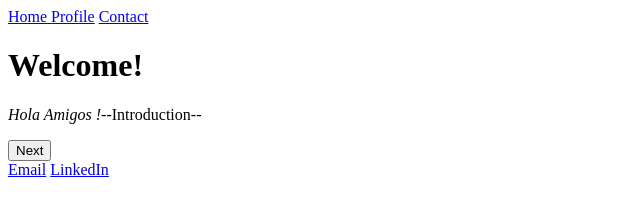
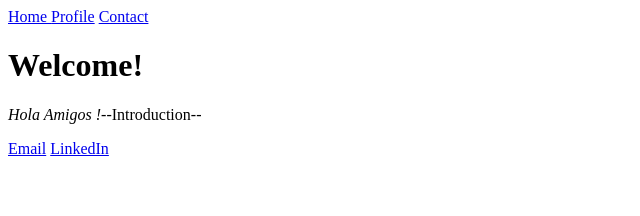
Before and after one commit to ArthiSiva/portfolio, a plain HTML site: page index.html in a window 1280 px wide. Shown: the whole page, without its empty margins (0-640 px from the left). Drawn offline with Linux system fonts and the light colour scheme.

Commit message:
Update index.html

```diff
--- a/index.html
+++ b/index.html
@@ -4,7 +4,7 @@
     <meta charset="UTF-8">
     <meta http-equiv="X-UA-Compatible" content="IE=edge">
     <meta name="viewport" content="width=device-width, initial-scale=1.0">
-    <title>Document</title>
+    <title>Resume</title>
 </head>
 <body>
     <header>
@@ -16,7 +16,7 @@
     </header>
     <h1>Welcome!</h1>
     <p><em>Hola Amigos !</em>--Introduction-- </p>
-    <button onclick="document.location='interest.html'" id="pg1">Next</button>
+
     <footer>
         <a href="www.gmail.com">Email</a>
         <a href="https://www.linkedin.com">LinkedIn</a>
```
